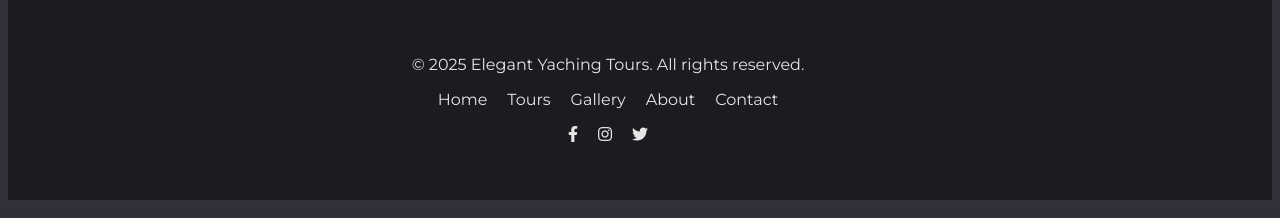
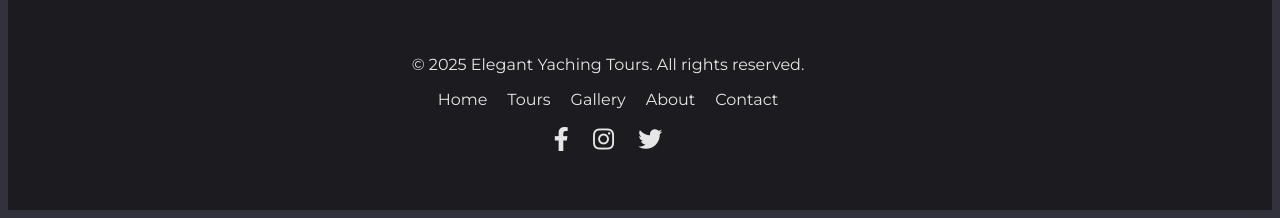
Before and after one commit to dlt194/it-online-academy, a PHP site: page /home.html in a window 1280 px wide; the page is wider, and only the part inside the window is pictured. Shown: the part 1279-1497 px from the top of that part. Run offline with PHP 8.4, Linux system fonts and the light colour scheme.

Commit message:
4.4 Website Footer

```diff
--- a/1 - HTML & Web Essentials/Module 3/Website/assets/styles/styles.css
+++ b/1 - HTML & Web Essentials/Module 3/Website/assets/styles/styles.css
@@ -195,12 +195,12 @@ footer {
 
 .footer-social {
   margin-top: 0;
-  padding: 0;
-  display: flex;
-  justify-content: center;
-  gap: 20px;
 }
 
-i {
+.footer-social a {
   color: #e6e6e6;
+  font-size: 24px;
+  margin: 0 10px;
+  text-decoration: none;
+  transition: color 0.3s;
 }
```
